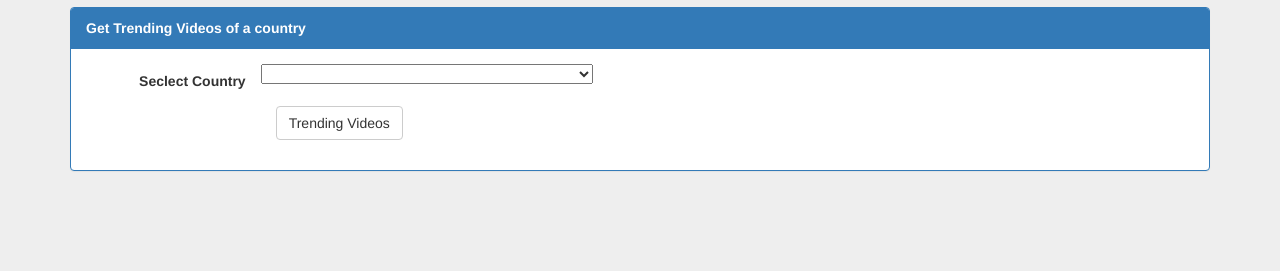
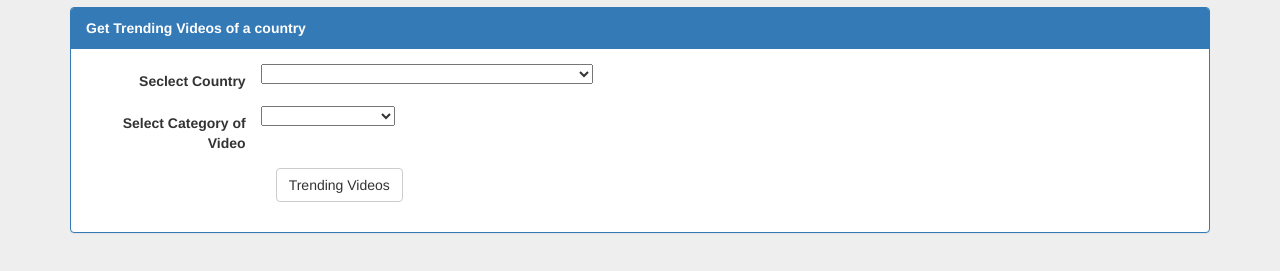
Before and after one commit to shediv/youtubeAPI, a website: page app/index.html in a window 1280 px wide. Shown: the part 53-324 px from the top of the page. Drawn offline with nearby package versions, Linux system fonts and the light colour scheme; some packages are replaced by stand-ins of ours.

Commit message:
Added categories for videos

```diff
--- a/app/partials/videos.html
+++ b/app/partials/videos.html
@@ -263,6 +263,19 @@
                             </optgroup>
                         </select>
                     </div>
+                    <div class="form-group">
+                        <label for="videoCategory" class="col-sm-2 control-label">Select Category of Video</label>
+                        <select name="videoCategory" id="videoCategory" ng-model="videoCategory" required>
+                            <option value="1">Movies</option>
+                            <optgroup label="categories">
+                                <option value="10">Music</option>
+                                <option value="17">Sports</option>
+                                <option value="20">Gaming</option>
+                                <option value="23">Comedy</option>
+                                <option value="22">People & Blogs</option>
+                            </optgroup>
+                        </select>
+                    </div>
                     <table class="table" ng-show="count">
                         <thead>
                           <tr>
--- a/app/scripts/controllers.js
+++ b/app/scripts/controllers.js
@@ -8,7 +8,8 @@ angular.module('angularRestfulAuth')
         //Get  trending Videos
         $scope.trending = function() {
             console.log($scope.countryCode)
-            $scope.youtubeAPI = 'https://www.googleapis.com/youtube/v3/videos?part=contentDetails&chart=mostPopular&regionCode='+$scope.countryCode+'&&type=video&maxResults=10&key=AIzaSyAvUS4J75tEZxQZxDbTW1ueRvoQ84sSEHc';
+            console.log($scope.videoCategory)
+            $scope.youtubeAPI = 'https://www.googleapis.com/youtube/v3/videos?part=contentDetails&chart=mostPopular&regionCode='+$scope.countryCode+'&&videoCategoryId='+$scope.videoCategory+'&&type=video&maxResults=10&key=AIzaSyAvUS4J75tEZxQZxDbTW1ueRvoQ84sSEHc';
 
             Main.trending($scope.youtubeAPI, function(res) {
                     $scope.videos = res.items;
```
